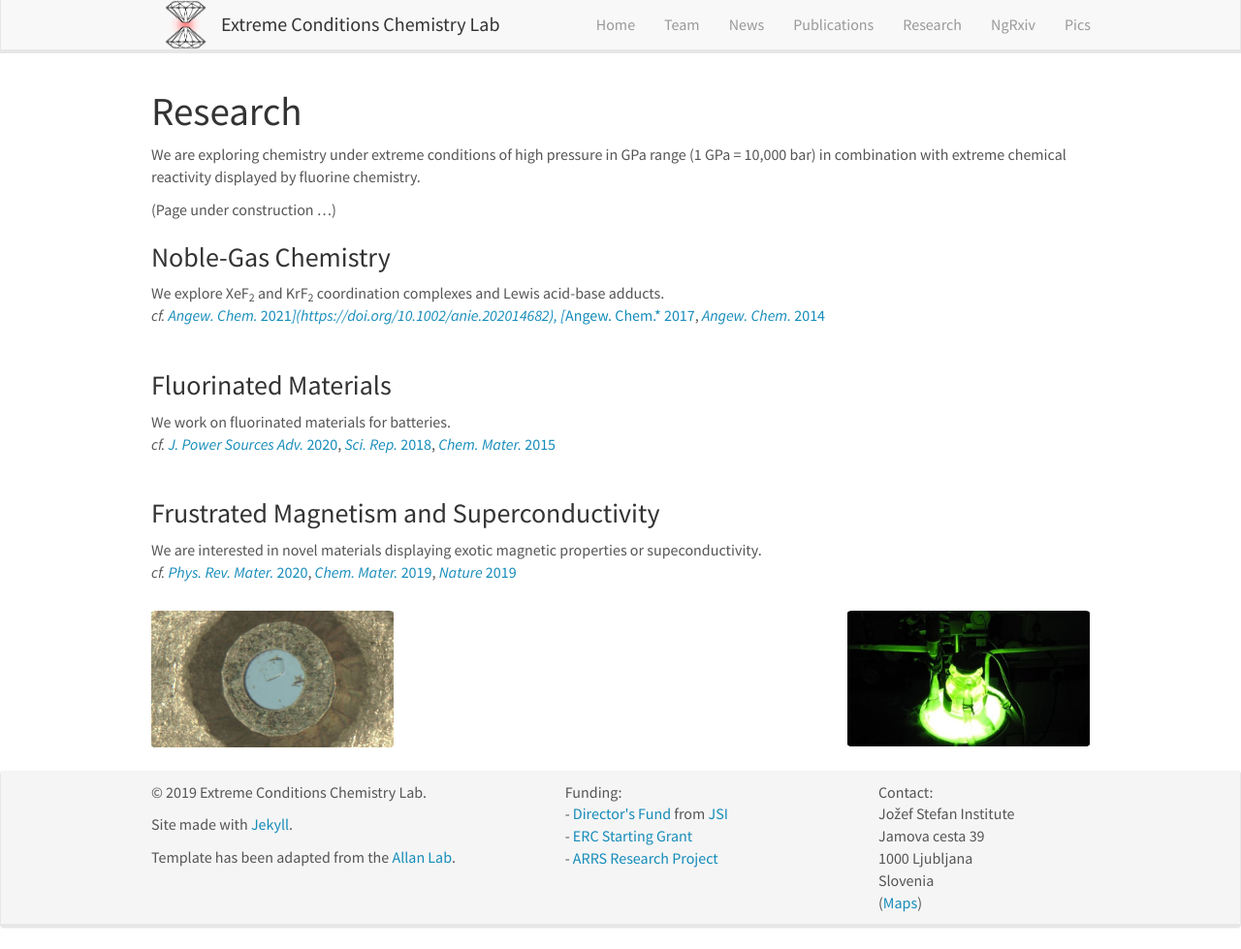
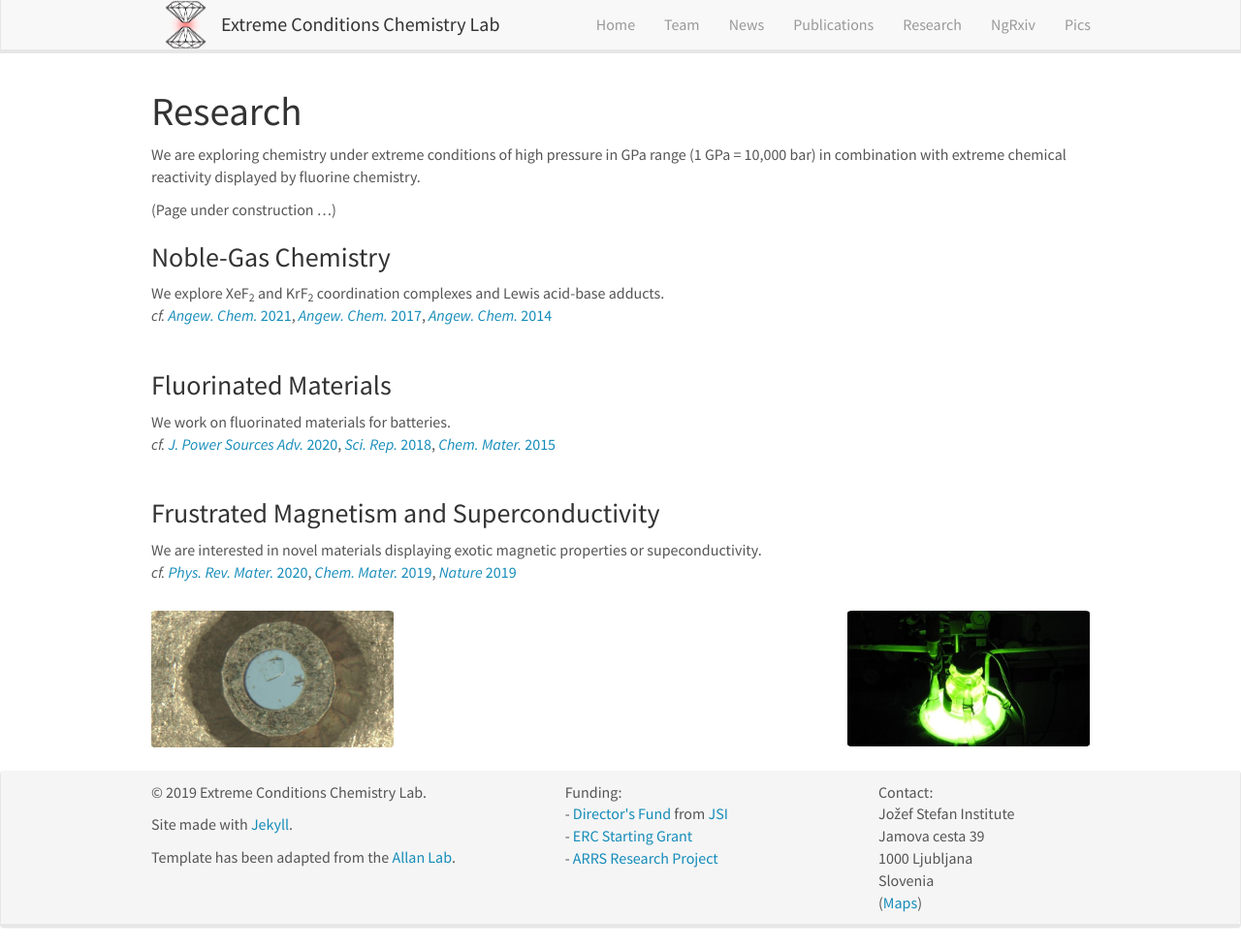
Before and after one commit to eccl-jsi/eccl-jsi.github.io, a Jekyll site: the page built from _pages/research.md, in a window 1280 px wide and 979 px high. Shown: the whole window at 97% size. Built offline with Jekyll 4.4.1, drawn with Linux system fonts in a browser that asks for light colours; nearby versions of some CDN libraries.

Commit message:
Update research.md

```diff
--- a/_pages/research.md
+++ b/_pages/research.md
@@ -14,7 +14,7 @@ We are exploring chemistry under extreme conditions of high pressure in GPa rang
 
 ### Noble-Gas Chemistry
 We explore XeF<sub>2</sub> and KrF<sub>2</sub> coordination complexes and Lewis acid-base adducts.
-<br>*cf.* [*Angew. Chem.* 2021*](https://doi.org/10.1002/anie.202014682), [*Angew. Chem.* 2017](https://doi.org/10.1002/anie.201611534), [*Angew. Chem.* 2014](https://doi.org/10.1002/anie.201406404)
+<br>*cf.* [*Angew. Chem.* 2021](https://doi.org/10.1002/anie.202014682), [*Angew. Chem.* 2017](https://doi.org/10.1002/anie.201611534), [*Angew. Chem.* 2014](https://doi.org/10.1002/anie.201406404)
 <br>
 <br>
 
```
